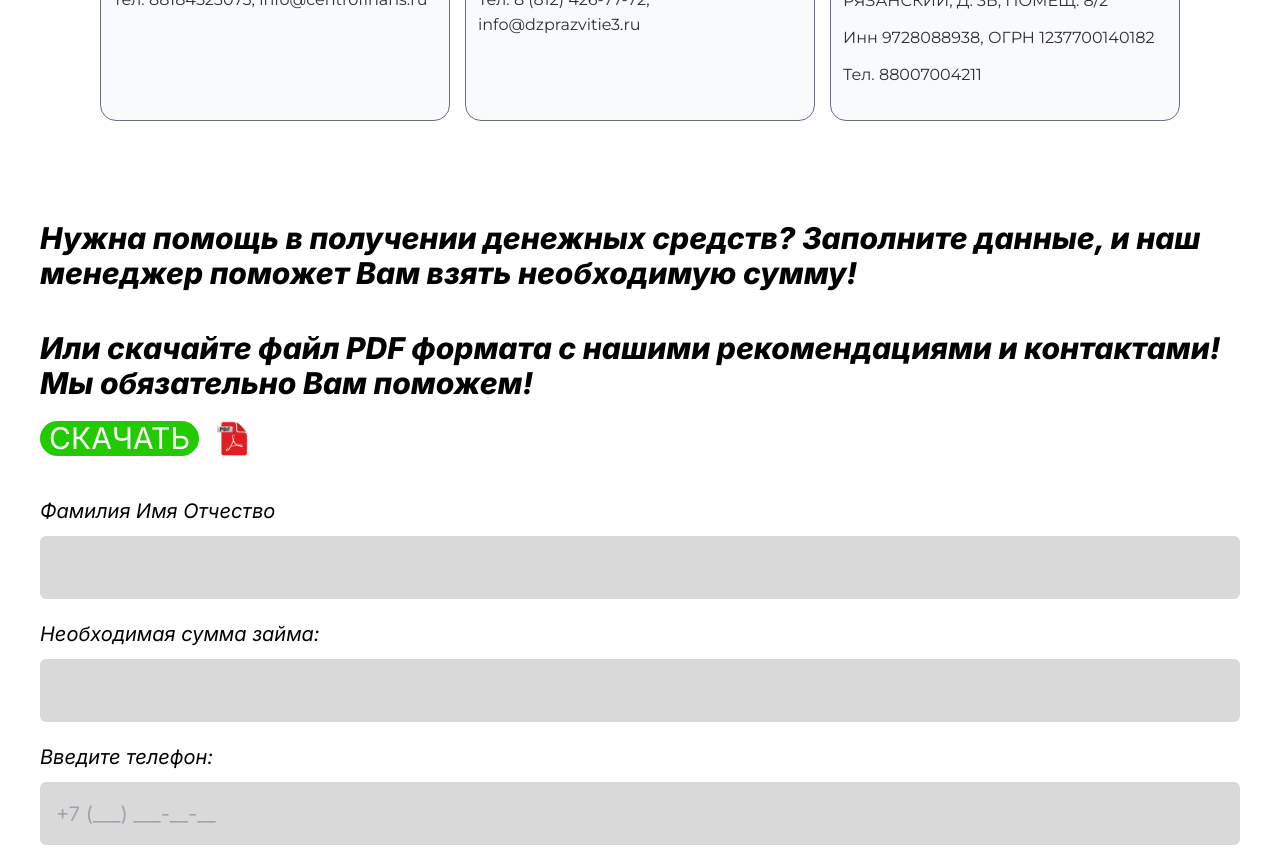
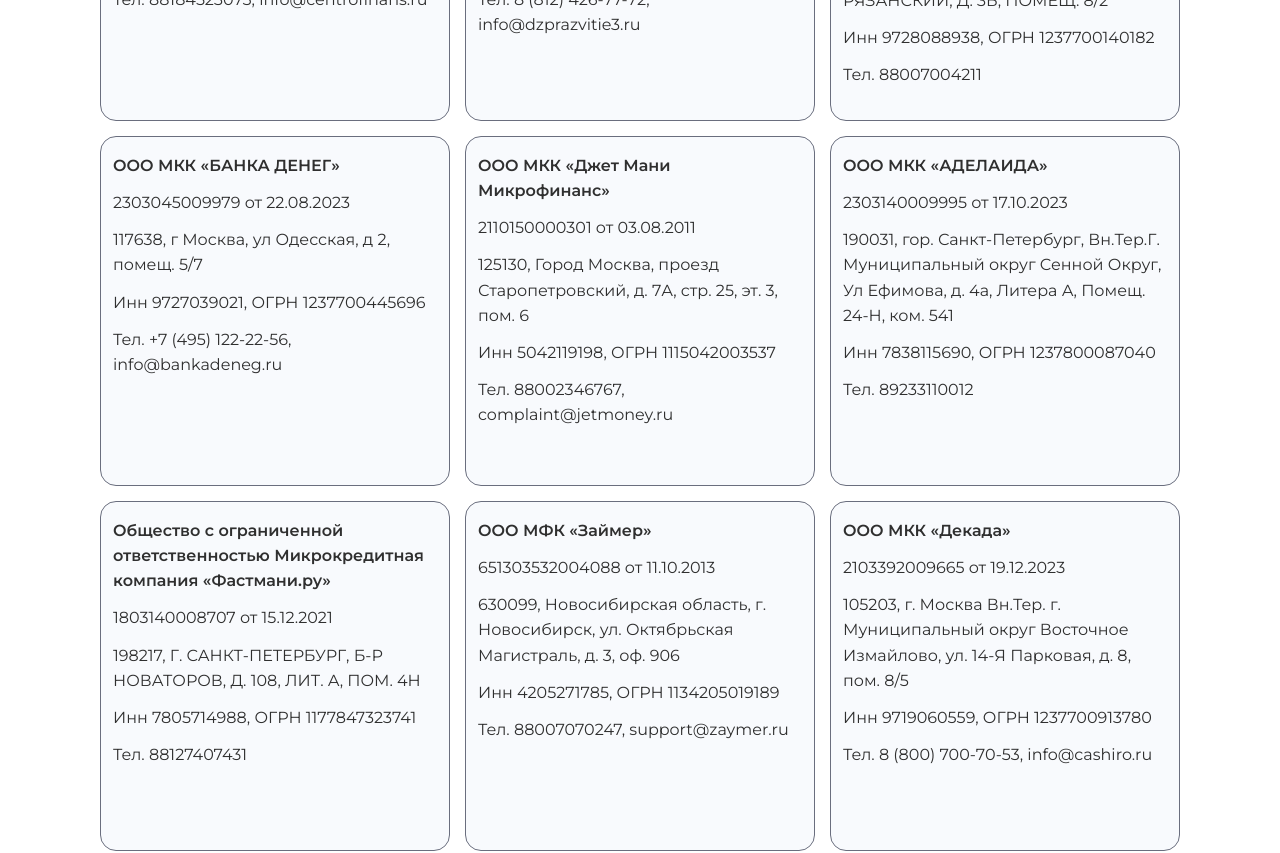
Before and after one commit to 1zzat1lla-Fayzullayev/zaymov, a React (Vite) app: page / in a window 1280 px wide. Shown: the part 7480-8333 px from the top of the page. Built offline with nearby package versions, Linux system fonts and the light colour scheme.

Commit message:
add full

```diff
--- a/src/components/financeCard.jsx
+++ b/src/components/financeCard.jsx
@@ -5,7 +5,7 @@
   return (
     <>
       <Wrapper>
-        <div className="mt-[50px] flex flex-wrap items-start justify-center  gap-[15px] mx-[20px] xl:mx-0">
+        <div className="mt-[50px] flex flex-wrap items-start justify-center gap-[15px] mx-[20px] xl:mx-0">
           <FinanceCardContent />
         </div>
       </Wrapper>
--- a/src/data/financeCard.js
+++ b/src/data/financeCard.js
@@ -120,4 +120,52 @@
     licenseInn: "Инн 9728088938, ОГРН 1237700140182",
     licenseContact: "Тел. 88007004211",
   },
+  {
+    licenseName: "ООО МКК «БАНКА ДЕНЕГ»",
+    licenseNumber: "2303045009979 от 22.08.2023",
+    licenseAddress: "117638, г Москва, ул Одесская, д 2, помещ. 5/7",
+    licenseInn: "Инн 9727039021, ОГРН 1237700445696",
+    licenseContact: "Тел. +7 (495) 122-22-56, info@bankadeneg.ru",
+  },
+  {
+    licenseName: "ООО МКК «Джет Мани Микрофинанс»",
+    licenseNumber: "2110150000301 от 03.08.2011",
+    licenseAddress:
+      "125130, Город Москва, проезд Старопетровский, д. 7А, стр. 25, эт. 3, пом. 6",
+    licenseInn: "Инн 5042119198, ОГРН 1115042003537",
+    licenseContact: "Тел. 88002346767, complaint@jetmoney.ru",
+  },
+  {
+    licenseName: "ООО МКК «АДЕЛАИДА»",
+    licenseNumber: "2303140009995 от 17.10.2023",
+    licenseAddress:
+      "190031, гор. Санкт-Петербург, Вн.Тер.Г. Муниципальный округ Сенной Округ, Ул Ефимова, д. 4а, Литера А, Помещ. 24-Н, ком. 541",
+    licenseInn: "Инн 7838115690, ОГРН 1237800087040",
+    licenseContact: "Тел. 89233110012",
+  },
+  {
+    licenseName:
+      "Общество с ограниченной ответственностью Микрокредитная компания «Фастмани.ру»",
+    licenseNumber: "1803140008707 от 15.12.2021",
+    licenseAddress:
+      "198217, Г. САНКТ-ПЕТЕРБУРГ, Б-Р НОВАТОРОВ, Д. 108, ЛИТ. А, ПОМ. 4Н",
+    licenseInn: "Инн 7805714988, ОГРН 1177847323741",
+    licenseContact: "Тел. 88127407431",
+  },
+  {
+    licenseName: "ООО МФК «Займер»",
+    licenseNumber: "651303532004088 от 11.10.2013",
+    licenseAddress:
+      "630099, Новосибирская область, г. Новосибирск, ул. Октябрьская Магистраль, д. 3, оф. 906",
+    licenseInn: "Инн 4205271785, ОГРН 1134205019189",
+    licenseContact: "Тел. 88007070247, support@zaymer.ru",
+  },
+  {
+    licenseName: "ООО МКК «Декада»",
+    licenseNumber: "2103392009665 от 19.12.2023",
+    licenseAddress:
+      "105203, г. Москва Вн.Тер. г. Муниципальный округ Восточное Измайлово, ул. 14-Я Парковая, д. 8, пом. 8/5",
+    licenseInn: "Инн 9719060559, ОГРН 1237700913780",
+    licenseContact: "Тел. 8 (800) 700-70-53, info@cashiro.ru",
+  },
 ];
```
